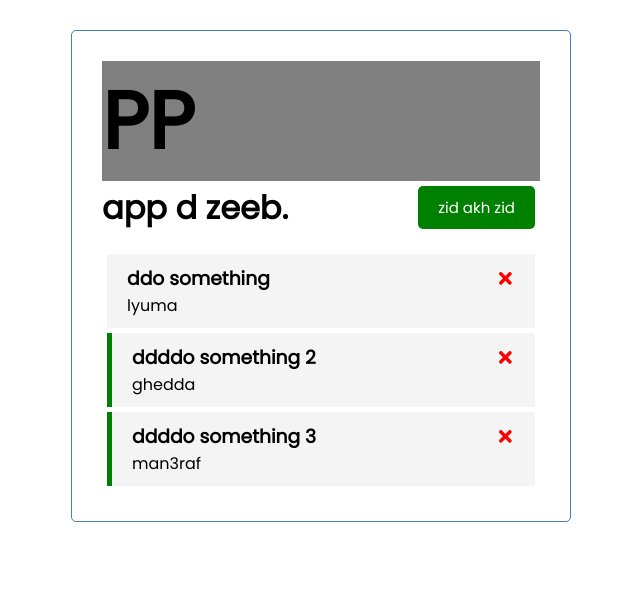
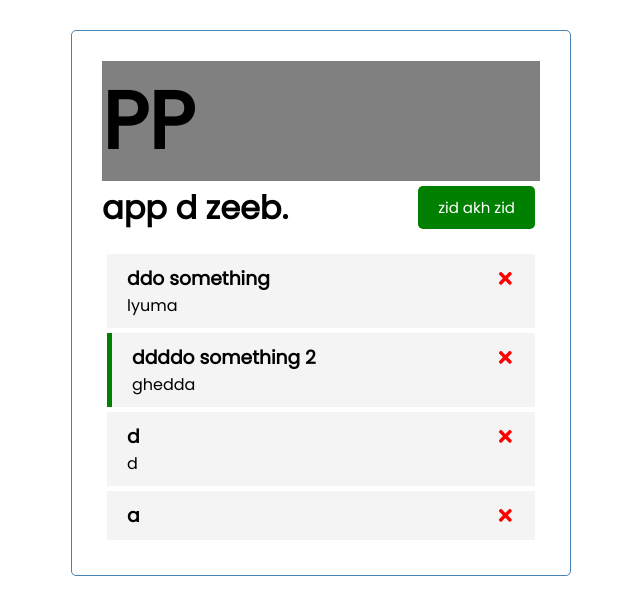
Before and after one commit to mohaslimani/taskTracker-reactJS, a React (Create React App) app in the folder task-tracker/: page / in a window 1280 px wide. Shown: the top 614 px of the page, without its empty margins (319-959 px from the left). Built offline with nearby package versions, Linux system fonts and the light colour scheme; data requests are answered from the project's data file.

Commit message:
fake api done: delete post put; working on some routing example

```diff
--- a/task-tracker/db.json
+++ b/task-tracker/db.json
@@ -1,22 +1,28 @@
 {
   "tasks": [
     {
-		"id" : 1,
-		"text" : "ddo something",
-		"day" : "lyuma",
-		"reminder" : false
+      "id": 1,
+      "text": "ddo something",
+      "day": "lyuma",
+      "reminder": false
     },
     {
-		"id" : 2,
-		"text" : "ddddo something 2",
-		"day" : "ghedda",
-		"reminder" : true
+      "id": 2,
+      "text": "ddddo something 2",
+      "day": "ghedda",
+      "reminder": true
     },
     {
-		"id" : 3,
-		"text" : "ddddo something 3",
-		"day" : "man3raf",
-		"reminder" : true
+      "text": "d",
+      "day": "d",
+      "reminder": false,
+      "id": 4
+    },
+    {
+      "text": "a",
+      "day": "",
+      "reminder": false,
+      "id": 5
     }
   ]
 }
--- a/task-tracker/src/App.js
+++ b/task-tracker/src/App.js
@@ -15,42 +15,79 @@ function App() {
 
 	// useEffect https://dmitripavlutin.com/react-useeffect-explanation/
 	// the empty [] in use effect are used to make the effect happen every refrech(initial)
+	// useEffect( () => {fetchTasks()}, [])
+	// this use effect is only used if you want to setTasks uncommented in fetchTask,
+	// else it will be a good to use this to setTask inside the useEffect
+
 	useEffect( () => {
-		const dataFromBack = fetchTasks();
-		setTasks(dataFromBack);
-		console.log(dataFromBack)
-		}, [])
-
+		// (an async fun declaration + calling the fun) inside an effect hook fun
+		const as = async () => {
+			// the usage of async and await again will make the promise will br pending a little, why ? idk
+			// without await we will get the data but i dont know how to access it;
+			const data = await fetchTasks();
+			setTasks(data)
+			// console.log(data)
+		}
+		as();
+	}, [])
 
 	const fetchTasks = async () => {
 		const res = await fetch('http://localhost:5000/tasks');
 		const tData = await res.json();
-		setTasks(tData)
-
+		// setTasks(tData)
 		return tData;
 	}
+	const fetchTask = async (id) => {
+		const res = await fetch(`http://localhost:5000/tasks/${id}`);
+		const tData = await res.json();
+		// setTasks(tData)
+		return tData;
+	}
+
+	// delete task from json-server
+	const deleteTask = async (id) => {
+		await fetch(`http://localhost:5000/tasks/${id}`, { method: 'DELETE'})
+		taskDelete(id)
+	}
 	// delete task
-	const deleteTask = (id) => {
+	const taskDelete = (id) => {
 		console.log('delete' ,id);
 		setTasks(tasks.filter((t) => t.id !== id))
 	}
 	// reminder
-	const reminder = (id) => {
+	const reminder = async (id) => {
 		console.log('double click', id);
+		const taskrem = await fetchTask(id);
+		const newTask = { ...taskrem, reminder: !taskrem.reminder }
+
+		await fetch(`http://localhost:5000/tasks/${id}`,
+			{
+				method: 'PUT',
+				headers: {
+					'content-type': 'application/json'},
+				body: JSON.stringify(newTask)
+			});
+
 		setTasks(
 			tasks.map(
 				(t) => t.id === id ? { ...t, reminder: !t.reminder} : t))
 	}
 	//add task
-	const addTask = (task) =>
+	const addTask = async (task) =>
 	{
-		console.log(task);
-
-		const id = 1 + Math.floor(Math.random() * Math.random() * 1000);
-		const newTask = {id, ...task}
-		console.log(newTask);
-		// console.log(id);
-		setTasks([...tasks, newTask])
+		const res = await fetch('http://localhost:5000/tasks',
+			{
+				method: 'POST',
+				headers: {
+					'content-type': 'application/json'},
+				body: JSON.stringify(task)
+			});
+		const data = await res.json();
+		setTasks([...tasks, data])
+		// we used this to assign a random id now json-server will make the id for us.
+		// const id = 1 + Math.floor(Math.random() * Math.random() * 1000);
+		// const newTask = {id, ...task}
+		// setTasks([...tasks, newTask])
 	}
 
   return (
--- a/task-tracker/src/components/AddTask.js
+++ b/task-tracker/src/components/AddTask.js
@@ -23,9 +23,9 @@ const AddTask = ({ onAdd }) => {
 		// exactly
 		// what it does exactly is to reset the consts(text, day,reminder)
 		// reseting the text will make it empty, but we prevented any save with an empty text(task)
-		setTxt();
-		setDay();
-		setReminder();
+		setTxt('');
+		setDay('');
+		setReminder(false);
 	}
 
 	return (
```
Lines whose indentation alone changed are shown as unchanged.
